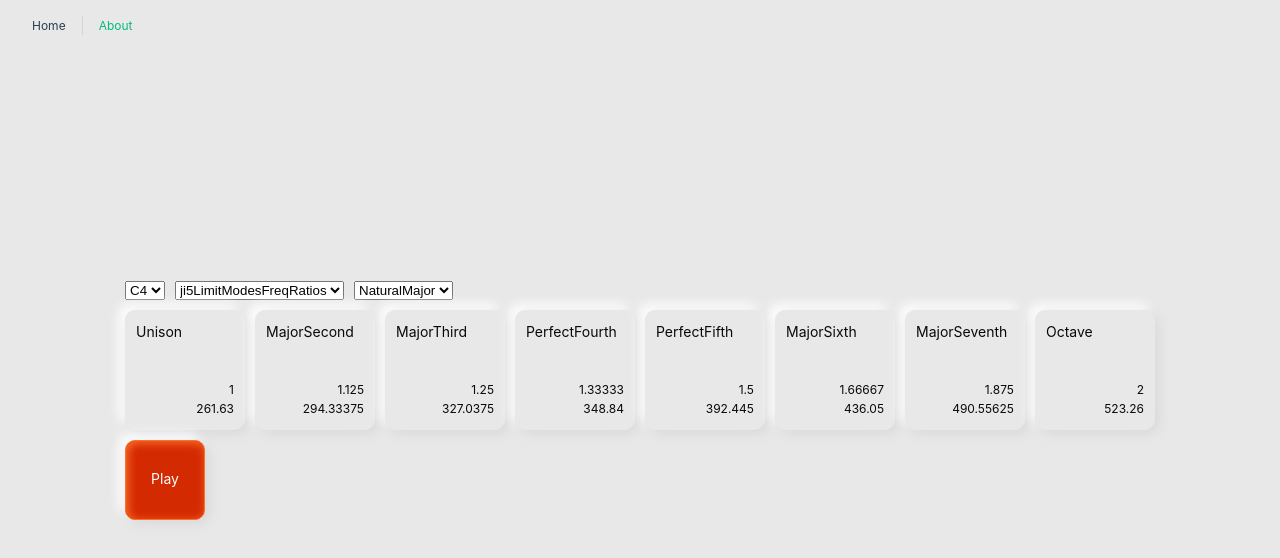
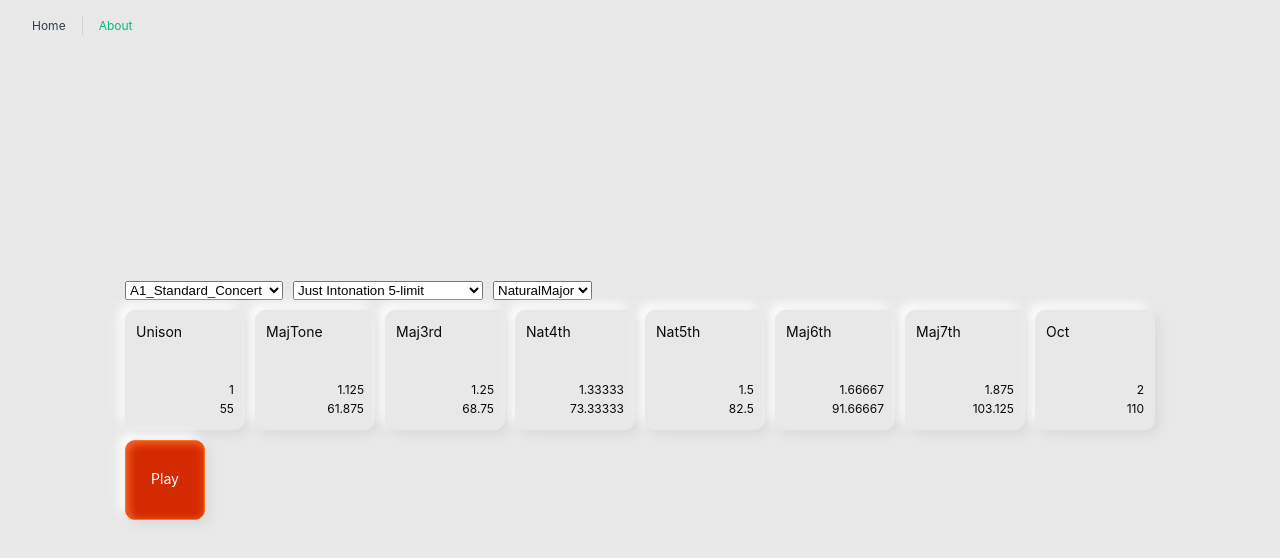
Before and after one commit to ValentinJarry/UnifiedSound, a Vue app: page / in a window 1280 px wide. Shown: the top 558 px of the page. Built offline with nearby package versions, Linux system fonts and the light colour scheme.

Commit message:
feature(TuningSystems): Add base models to support hard-coded modes intervals for now

```diff
--- a/src/composables/constants.ts
+++ b/src/composables/constants.ts
@@ -1,58 +1,162 @@
-export type Mode = Record<string, Record<string, number>>
+import {
+  floatHarmRatio,
+  ModeName,
+  NaturalIntervalNotationRatios,
+  PIN,
+  type IntervalRatiosAppendix,
+  type PureModes,
+  type TemperedModes,
+} from '@/music-theory/base/base'
+
+/** @Doc _'How Equal Temperament Ruined Harmony' - Ross W. Duffin_ */
+export const JiReferenceAppendix: IntervalRatiosAppendix = Object.entries(
+  NaturalIntervalNotationRatios,
+).reduce(
+  (acc, [PIN, notation]) => ({ ...acc, [PIN]: floatHarmRatio(notation) }),
+  {} as IntervalRatiosAppendix,
+)
+
+console.log({ JiReferenceAppendix }) // @Val -debug-
 
 /** @pureIntonation @Limit5th */
-export const ji5LimitModesFreqRatios: Mode = {
-  NaturalMajor: {
-    Unison: 1,
-    MajorSecond: 9 / 8,
-    MajorThird: 5 / 4, //
-    PerfectFourth: 4 / 3,
-    PerfectFifth: 3 / 2,
-    MajorSixth: 5 / 3, //
-    MajorSeventh: 15 / 8, //
-    Octave: 2,
+export const ji5LimitModesFreqRatios: PureModes = {
+  [ModeName.NaturalMajor]: {
+    [PIN.Unison]: JiReferenceAppendix.Unison,
+    [PIN.MajTone]: JiReferenceAppendix.MajTone,
+    [PIN.Maj3rd]: JiReferenceAppendix.Maj3rd,
+    [PIN.Nat4th]: JiReferenceAppendix.Nat4th,
+    [PIN.Nat5th]: JiReferenceAppendix.Nat5th,
+    [PIN.Maj6th]: JiReferenceAppendix.Maj6th,
+    [PIN.Maj7th]: JiReferenceAppendix.Maj7th,
+    [PIN.Oct]: JiReferenceAppendix.Oct,
   },
-  NaturalMinor: {
-    Unison: 1,
-    MajorSecond: 9 / 8,
-    MinorThird: 5 / 4, //
-    PerfectFourth: 4 / 3,
-    PerfectFifth: 3 / 2,
-    MinorSixth: 8 / 5, //
-    MinorSeventh: 16 / 9, //
-    Octave: 2,
+  [ModeName.NaturalMinor]: {
+    [PIN.Unison]: JiReferenceAppendix.Unison,
+    [PIN.MajTone]: JiReferenceAppendix.MajTone,
+    [PIN.Min3rd]: JiReferenceAppendix.Min3rd,
+    [PIN.Nat4th]: JiReferenceAppendix.Nat4th,
+    [PIN.Nat5th]: JiReferenceAppendix.Nat5th,
+    [PIN.Min6th]: JiReferenceAppendix.Min6th,
+    [PIN.MinLesser7th]: JiReferenceAppendix.MinLesser7th,
+    [PIN.MinGreater7th]: JiReferenceAppendix.MinGreater7th,
+    [PIN.Oct]: JiReferenceAppendix.Oct,
   },
 }
 
+console.log({ ji5LimitModesFreqRatios }) // @Val -debug-
+
 /** @pureIntonation @Limit7th */
-export const ji7LimitModesFreqRatios: Mode = {
-  NaturalMajor: {
-    Unison: 1,
-    MajorSecond: 9 / 8,
-    MajorThird: 7 / 6, // CHANGED from 5/4
-    PerfectFourth: 4 / 3,
-    PerfectFifth: 3 / 2,
-    MajorSixth: 8 / 5, // CHANGED from 5/3 (to 8/5 ~or 7/4~)
-    // 'MajorSixth': 7/4, // CHANGED from 5/3 (to 8/5 ~or 7/4~)
-    MajorSeventh: 15 / 8, // CHANGED from 15/8 (to 15/8 ~or 9/5~)
-    // 'MajorSeventh': 9/5, // CHANGED from 15/8 (to 15/8 ~or 9/5~)
-    Octave: 2,
+export const ji7LimitModesFreqRatios: PureModes = {
+  [ModeName.NaturalMajor]: {
+    [PIN.Unison]: JiReferenceAppendix.Unison,
+    [PIN.MajTone]: JiReferenceAppendix.MajTone,
+    [PIN.Maj3rd]: JiReferenceAppendix.Maj3rd,
+    [PIN.Nat4th]: JiReferenceAppendix.Nat4th,
+    [PIN.Nat5th]: JiReferenceAppendix.Nat5th,
+    [PIN.Maj6th]: JiReferenceAppendix.Maj6th,
+    [PIN.Maj7th]: JiReferenceAppendix.Maj7th,
+    [PIN.Oct]: JiReferenceAppendix.Oct,
   },
-  NaturalMinor: {
-    Unison: 1,
-    MajorSecond: 9 / 8,
-    MinorThird: 6 / 5, // CHANGED from 5/4 (~to 6/5~ or 7/6)
-    // 'MinorThird': 7/6, // CHANGED from 5/4 (~to 6/5~ or 7/6)
-    PerfectFourth: 4 / 3,
-    PerfectFifth: 3 / 2,
-    MinorSixth: 7 / 4, // CHANGED from 8/5
-    // 'MinorSeventh': 7/4, // CHANGED from 16/9 (to 16/9 or 7/4)
-    MinorSeventh: 16 / 9, // CHANGED from 16/9 (to 16/9 or 7/4)
-    Octave: 2,
+  [ModeName.NaturalMinor]: {
+    [PIN.Unison]: JiReferenceAppendix.Unison,
+    [PIN.MajTone]: JiReferenceAppendix.MajTone,
+    [PIN.Min3rd]: JiReferenceAppendix.Min3rd,
+    [PIN.Nat4th]: JiReferenceAppendix.Nat4th,
+    [PIN.Nat5th]: JiReferenceAppendix.Nat5th,
+    [PIN.Min6th]: JiReferenceAppendix.Min6th,
+
+    // TODO @Val [NEXT] Research which minor seventh should appear
+    [PIN.MinLesser7th]: JiReferenceAppendix.MinLesser7th,
+    [PIN.MinGreater7th]: JiReferenceAppendix.MinGreater7th,
+
+    [PIN.Oct]: JiReferenceAppendix.Oct,
   },
 }
 
+console.log({ ji7LimitModesFreqRatios }) // @Val -debug-
+
+/** @TET_12 */
+export const tet12ModesFreqRatios: TemperedModes = {
+  [ModeName.AllIntervals]: {
+    [PIN.Unison]: 1,
+    [PIN.MinTone]: Math.pow(Math.pow(2, 1 / 12), 1),
+    [PIN.MajTone]: Math.pow(Math.pow(2, 1 / 12), 2),
+    [PIN.Min3rd]: Math.pow(Math.pow(2, 1 / 12), 3),
+    [PIN.Maj3rd]: Math.pow(Math.pow(2, 1 / 12), 4),
+    [PIN.Nat4th]: Math.pow(Math.pow(2, 1 / 12), 5),
+
+    /** @Note Equivalent to `Augmented4th` and `Diminished5th`. */
+    ['Tritone']: Math.pow(Math.pow(2, 1 / 12), 6),
+
+    [PIN.Nat5th]: Math.pow(Math.pow(2, 1 / 12), 7),
+    [PIN.Min6th]: Math.pow(Math.pow(2, 1 / 12), 8),
+    [PIN.Maj6th]: Math.pow(Math.pow(2, 1 / 12), 9),
+
+    // TODO @Val [NEXT] Research which minor seventh is closest to ET.
+    // [PIN.MinLesser7th]: Math.pow(Math.pow(2, 1/12), 10),
+    // [PIN.MinGreater7th]: Math.pow(Math.pow(2, 1/12), 10),
+    ['Minor 7th']: Math.pow(Math.pow(2, 1 / 12), 10),
+
+    [PIN.Maj7th]: Math.pow(Math.pow(2, 1 / 12), 11),
+    [PIN.Oct]: 2,
+  },
+  [ModeName.NaturalMajor]: {
+    [PIN.Unison]: 1,
+    [PIN.MajTone]: Math.pow(Math.pow(2, 1 / 12), 2),
+    [PIN.Maj3rd]: Math.pow(Math.pow(2, 1 / 12), 4),
+    [PIN.Nat4th]: Math.pow(Math.pow(2, 1 / 12), 5),
+    [PIN.Nat5th]: Math.pow(Math.pow(2, 1 / 12), 7),
+    [PIN.Maj6th]: Math.pow(Math.pow(2, 1 / 12), 9),
+    [PIN.Maj7th]: Math.pow(Math.pow(2, 1 / 12), 11),
+    [PIN.Oct]: 2,
+  },
+  [ModeName.NaturalMinor]: {
+    [PIN.Unison]: 1,
+    [PIN.MajTone]: Math.pow(Math.pow(2, 1 / 12), 2),
+    [PIN.Maj3rd]: Math.pow(Math.pow(2, 1 / 12), 3),
+    [PIN.Nat4th]: Math.pow(Math.pow(2, 1 / 12), 5),
+    [PIN.Nat5th]: Math.pow(Math.pow(2, 1 / 12), 7),
+    [PIN.Min6th]: Math.pow(Math.pow(2, 1 / 12), 8),
+
+    // TODO @Val [NEXT] Research which minor seventh is closest to ET.
+    // [PIN.MinLesser7th]: Math.pow(Math.pow(2, 1/12), 10),
+    // [PIN.MinGreater7th]: Math.pow(Math.pow(2, 1/12), 10),
+    ['Minor 7th']: Math.pow(Math.pow(2, 1 / 12), 10),
+
+    [PIN.Oct]: 2,
+  },
+}
+
+console.log({ tet12ModesFreqRatios }) // @Val -debug-
+
 export const FREQUENCIES: Record<string, number> = {
-  C4: 261.63,
-  A4: 440,
+  // Cn1_Stanard_Concert: 261.63 / 32,
+  // C0_Standard_Concert: 261.63 / 16,
+  C1_Standard_Concert: 261.63 / 8,
+  C2_Standard_Concert: 261.63 / 4,
+  C3_Standard_Concert: 261.63 / 2,
+  C4_Standard_Concert: 261.63,
+  C5_Standard_Concert: 261.63 * 2,
+  // C6_Standard_Concert: 261.63 * 4,
+  // C7_Standard_Concert: 261.63 * 8,
+
+  // An1_Standard_Concert: 440 / 32,
+  // A0_Standard_Concert: 440 / 16,
+  A1_Standard_Concert: 440 / 8,
+  A2_Standard_Concert: 440 / 4,
+  A3_Standard_Concert: 440 / 2,
+  A4_Standard_Concert: 440,
+  A5_Standard_Concert: 440 * 2,
+  // A6_Standard_Concert: 440 * 4,
+  // A7_Standard_Concert: 440 * 8,
+
+  // An1_Standard_Baroque: 435 / 32,
+  // A0_Standard_Baroque: 435 / 16,
+  A1_Standard_Baroque: 435 / 8,
+  A2_Standard_Baroque: 435 / 4,
+  A3_Standard_Baroque: 435 / 2,
+  A4_Standard_Baroque: 435,
+  A5_Standard_Baroque: 435 * 2,
+  // A6_Standard_Baroque: 435 * 4,
+  // A7_Standard_Baroque: 435 * 8,
 }
--- /dev/null
+++ b/src/music-theory/base/base.ts
@@ -0,0 +1,124 @@
+import { isNullish, type PartialRecord } from '../utilities/type-utilities'
+
+// CONVERSION: HarmRatio to HarmRatioNotation
+
+/** @Format '`numberator`:`denominator`'. Example natural fifth 3/2 frequency ratio is formatted as: `'3:2'`. */
+export type HarmRatioNotation = string
+
+export function harmRatio(num: number, den: number): HarmRatioNotation {
+  if (isNullish(num) || isNullish(den)) {
+    throw 'Invalid numerator and/or denominator to create harmonic ratio notation.'
+  }
+  return [num, den].join(':')
+}
+
+export function floatHarmRatio(notation: HarmRatioNotation): number {
+  const [num, den] = notation.split(':').map(Number)
+
+  return num / den
+}
+
+// ALL PURE INTERVALS
+
+/**
+ * @Abbr `PIN` : `Pure Interval Names`
+ * @Doc Reference values from page 163 _'How Equal Temperament Ruined Harmony' - Ross W. Duffin_
+ * @SymetricEnum
+ */
+export const enum PIN {
+  Unison = 'Unison',
+  /** @aka [QUESTION] `Diminised 2nd` ? */
+  MinSemitone = 'MinSemitone',
+  /** @aka `Minor 2nd` */
+  MajSemitone = 'MajSemitone',
+  /** @aka [QUESTION] `Augmented Unisson` ..? Not sure that can make to 12-tone degrees framework ? */
+  MinTone = 'MinTone',
+  /** @aka `Major 2nd` */
+  MajTone = 'MajTone',
+  Dim3rd = 'Dim3rd',
+  Aug2nd = 'Aug2nd',
+  Min3rd = 'Min3rd',
+  Maj3rd = 'Maj3rd',
+  Dim4th = 'Dim4th',
+  Nat4th = 'Nat4th',
+  Aug4th = 'Aug4th',
+  Dim5th = 'Dim5th',
+  /** @aka `Natural | Perfect | Pure | Just` `Fifth` same thing. */
+  Nat5th = 'Nat5th',
+  Aug5th = 'Aug5th',
+  Min6th = 'Min6th',
+  Maj6th = 'Maj6th',
+  Aug6th = 'Aug6th',
+  MinLesser7th = 'MinLesser7th',
+  MinGreater7th = 'MinGreater7th',
+  Maj7th = 'Maj7th',
+  DimOct = 'DimOct',
+  Aug7th = 'Aug7th',
+  Oct = 'Oct',
+}
+
+// MODES
+
+/**
+ * TODO @Val [NEXT] Extend mode list as needed.
+ * @SymetricEnum
+ */
+export enum ModeName {
+  NaturalMajor = 'NaturalMajor',
+  NaturalMinor = 'NaturalMinor',
+  // TODO @Val [NEXT] [WEAEWEWQE] Fix issue with extra number of keys
+  AllIntervals = 'AllIntervals',
+}
+
+/** @alias */
+export type HarmRatio = number
+
+// PURE MODE(S)
+
+export type IntervalRatios = Record<PIN, number>
+
+export type PureMode = PartialRecord<PIN, number>
+export type PureModes = PartialRecord<ModeName, PureMode>
+
+// export type PureAnnotatedMode = PartialRecord<PIN, HarmRatioNotation>
+// export type PureAnnotatedModes = PartialRecord<ModeName, PureAnnotatedMode>
+export type AllAnnotatedIntervals = Record<PIN, HarmRatioNotation>
+
+// TEMPERED MODE(S)
+
+export type TemperedMode = PartialRecord<PIN | string, number>
+export type TemperedModes = PartialRecord<ModeName, TemperedMode>
+
+// export type TemperedAnnotatedMode = Record<PIN, HarmRatioNotation>
+// export type TemperedAnnotatedModes = Record<ModeName, TemperedMode>
+
+/**
+ * @Doc Reference values from page 163 _'How Equal Temperament Ruined Harmony' - Ross W. Duffin_
+ * @CompositeEnum
+ */
+export const NaturalIntervalNotationRatios: AllAnnotatedIntervals = {
+  [PIN.Unison]: '1:1',
+  [PIN.MinSemitone]: '135:138',
+  [PIN.MajSemitone]: '16:15',
+  [PIN.MinTone]: '10:9',
+  [PIN.MajTone]: '9:8',
+  [PIN.Dim3rd]: '256:225',
+  [PIN.Aug2nd]: '75:64',
+  [PIN.Min3rd]: '6:5',
+  [PIN.Maj3rd]: '5:4',
+  [PIN.Dim4th]: '32:35',
+  [PIN.Nat4th]: '4:3',
+  [PIN.Aug4th]: '45:32',
+  [PIN.Dim5th]: '64:45',
+  [PIN.Nat5th]: '3:2',
+  [PIN.Aug5th]: '405:256',
+  [PIN.Min6th]: '8:5',
+  [PIN.Maj6th]: '5:3',
+  [PIN.Aug6th]: '225:128',
+  [PIN.MinLesser7th]: '16:9',
+  [PIN.MinGreater7th]: '9:5',
+  [PIN.Maj7th]: '15:8',
+  [PIN.DimOct]: '256:135',
+  [PIN.Aug7th]: '2025:1024',
+  [PIN.Oct]: '2:1',
+}
--- /dev/null
+++ b/src/music-theory/utilities/type-utilities.ts
@@ -0,0 +1,19 @@
+// UTILITY --------------------------------------------------------------------------------------------------------------------------------------
+
+/** @Alias An `unknown` that that need to be resolved. */
+export type _todoUnknown = unknown
+
+/** @Alias */
+export type HexColor = string
+
+/** @Alias */
+export type UUID = string
+
+/** @Pair as a flexible variation of built-in `<Record>` type. */
+export type PartialRecord<K extends keyof any, T> = {
+  [P in K]?: T
+}
+
+export function isNullish(value: unknown): boolean {
+  return value === undefined || value === null
+}
--- a/src/views/BoardView.vue
+++ b/src/views/BoardView.vue
@@ -1,32 +1,42 @@
 <script setup lang="ts">
-import { ref, computed, type Ref } from 'vue';
+import { ref, computed, type Ref } from 'vue'
 import { useAudio } from '@/composables/useAudio'
 import { useKeys, EVENT_KEYS } from '@/composables/useKeys'
-import { FREQUENCIES, ji5LimitModesFreqRatios, ji7LimitModesFreqRatios } from '@/composables/constants'
+import {
+  FREQUENCIES,
+  ji5LimitModesFreqRatios,
+  ji7LimitModesFreqRatios,
+  JiReferenceAppendix,
+  tet12ModesFreqRatios,
+} from '@/composables/constants'
+import { ModeName } from '@/music-theory/base/base'
 
 const keys: Ref<string[]> = ref([])
 const currentMode: Ref<number> = ref(0)
-const currentInterval: Ref<string> = ref('NaturalMajor')
-const currentFrequency: Ref<string> = ref('C4')
+const currentInterval: Ref<string> = ref(Object.keys(ModeName)[0])
+const currentFrequency: Ref<string> = ref('A1_Standard_Concert')
 
-const frequencies: Ref = ref([
-  'C4',
-  'A4'
-])
+const frequencies: Ref = ref(Object.keys(FREQUENCIES))
 const modes: Ref = ref([
   {
-    label: "ji5LimitModesFreqRatios",
+    label: 'Just Intonation 5-limit',
     value: ji5LimitModesFreqRatios,
   },
   {
-    label: "ji7LimitModesFreqRatio",
-    value: ji7LimitModesFreqRatios
+    label: 'Just Intonation 7-limit',
+    value: ji7LimitModesFreqRatios,
+  },
+  // TODO @Val [NEXT] [WEAEWEWQE] Fix issue with extra number of keys
+  // {
+  //   label: "Just Intonation All Intervals",
+  //   value: JiReferenceAppendix
+  // },
+  {
+    label: '12-TET Equal Temperament',
+    value: tet12ModesFreqRatios,
   },
 ])
-const intervals: Ref = ref([
-  'NaturalMajor',
-  'NaturalMinor'
-])
+const intervals: Ref = ref(Object.keys(ModeName))
 
 const { play } = useAudio()
 
```
Also changed, not shown: src/composables/useKeys.ts (+4 -3 lines).
